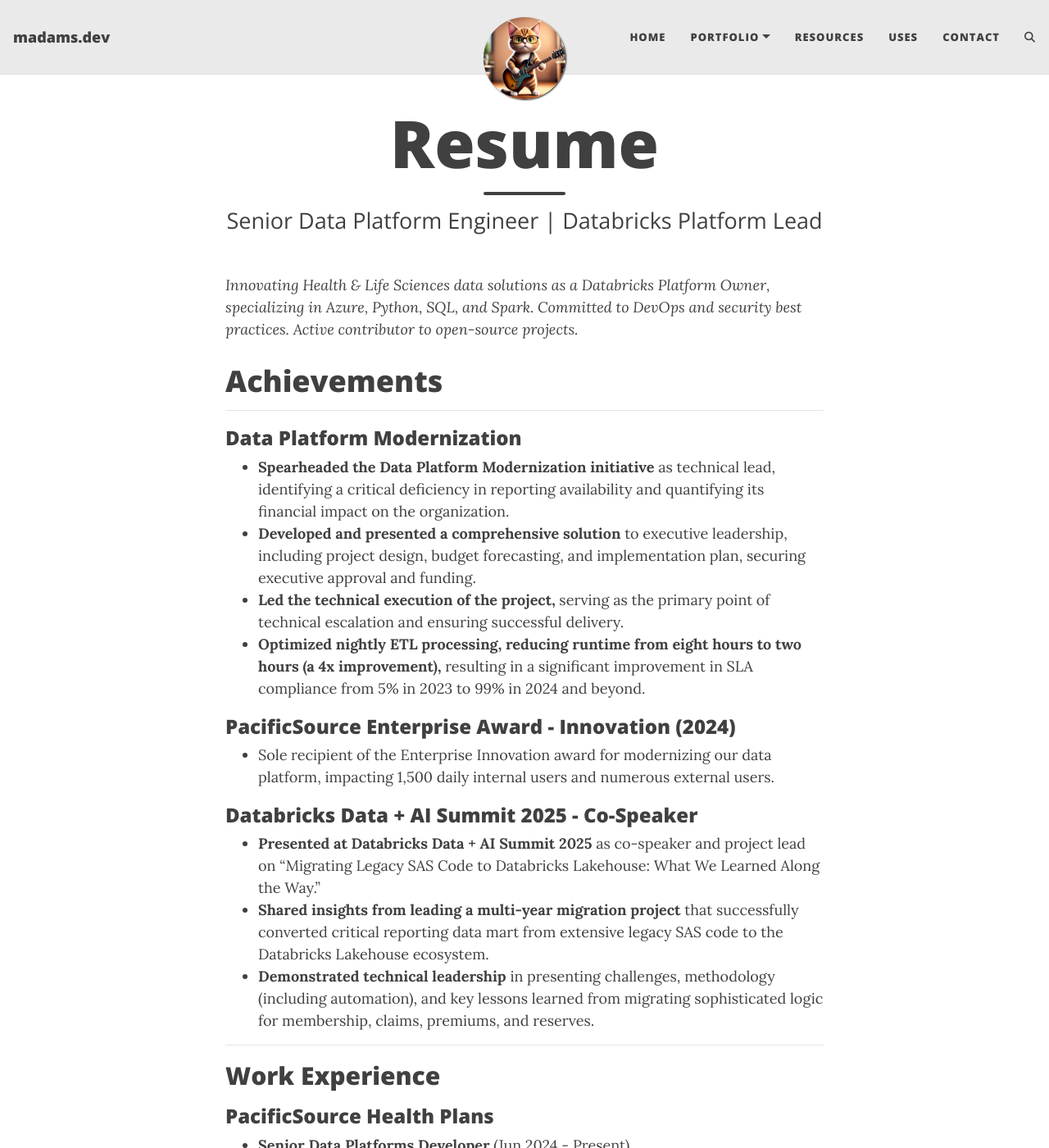
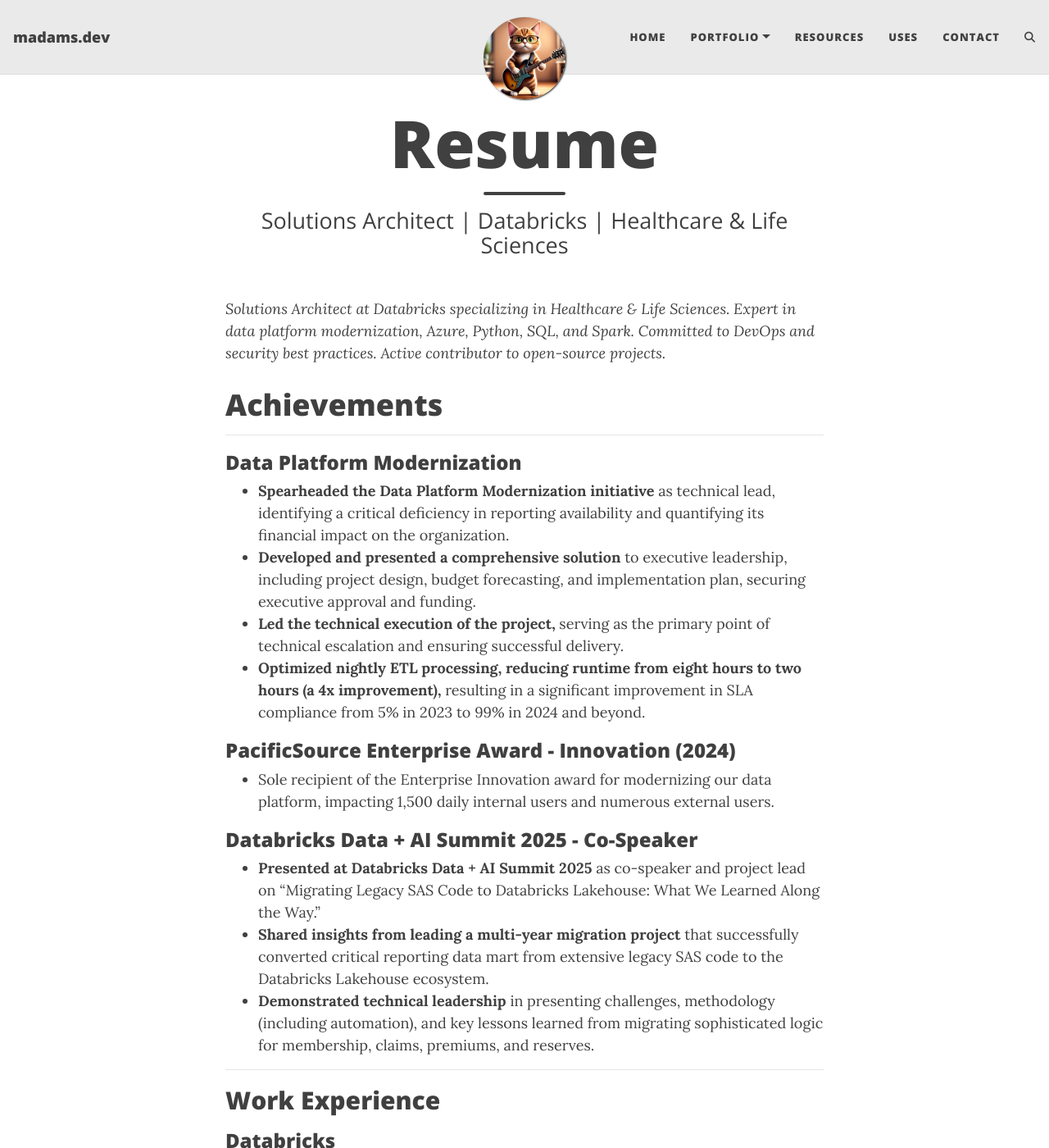
Before and after one commit to sysopmatt/madams-dev, a Jekyll site: the page built from resume.md, in a window 1280 px wide and 1400 px high. Shown: the whole window at 82% size. Built offline with Jekyll 4.4.1, drawn with Linux system fonts in a browser that asks for light colours; comment, search, counter and statistics services are not loaded; some of the changed text lies outside the part shown.

Commit message:
Update resume for new position

```diff
--- a/resume.md
+++ b/resume.md
@@ -1,10 +1,10 @@
 ---
 layout: page
 title: Resume
-subtitle: Senior Data Platform Engineer | Databricks Platform Lead
+subtitle: Solutions Architect | Databricks | Healthcare & Life Sciences
 ---
 
-_Innovating Health & Life Sciences data solutions as a Databricks Platform Owner, specializing in Azure, Python, SQL, and Spark. Committed to DevOps and security best practices. Active contributor to open-source projects._
+_Solutions Architect at Databricks specializing in Healthcare & Life Sciences. Expert in data platform modernization, Azure, Python, SQL, and Spark. Committed to DevOps and security best practices. Active contributor to open-source projects._
 
 # Achievements
 
@@ -31,9 +31,14 @@
 
 ## Work Experience
 
+### Databricks
+
+*   **Solutions Architect** (Jan 2026 - Present)
+    *   _Healthcare & Life Sciences, Remote_
+
 ### PacificSource Health Plans
 
-*   **Senior Data Platforms Developer** (Jun 2024 - Present)
+*   **Senior Data Platforms Developer** (Jun 2024 - Jan 2026, 1 yr 8 mos)
     *   _Accomplishments:_
         *   **Lead Data Platform Governance committee,** providing oversight and governance to the data platform.
         *   **Migrating core data platform from nightly refresh to real-time data ingestion** via streaming (Delta Live Tables, Spark Structured Streaming, Redis Cache, Kafka, Azure Event Hub, custom real-time APIs).
```
Also changed, not shown: uses.md (+1 -1 lines).
